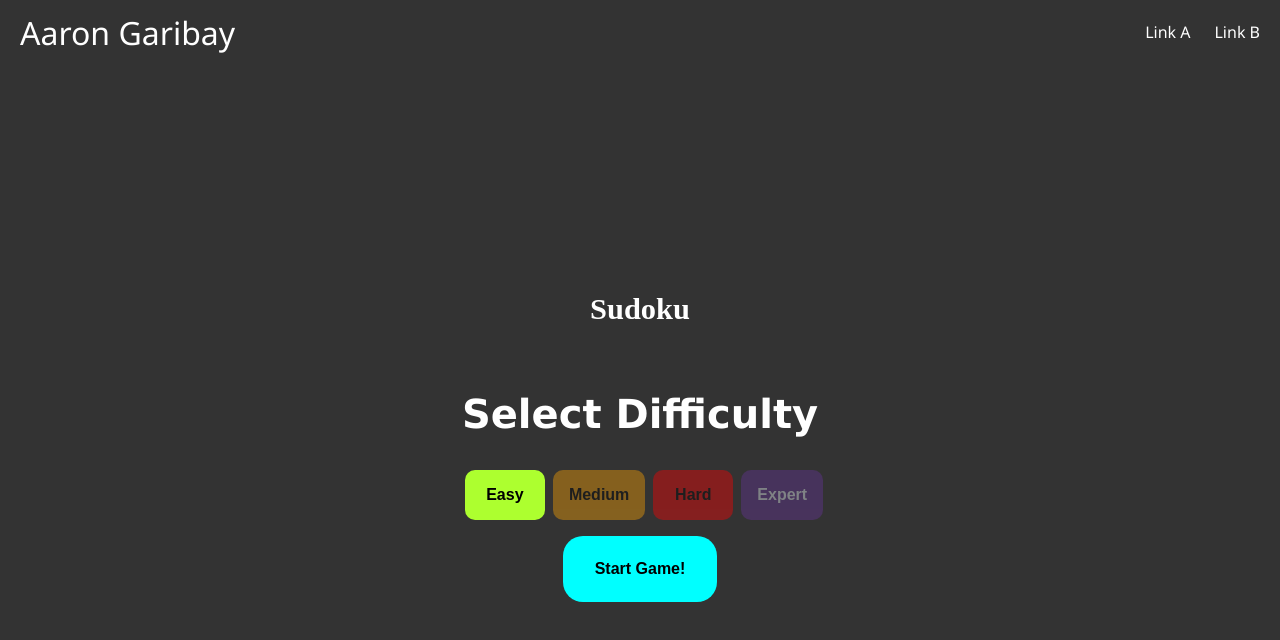
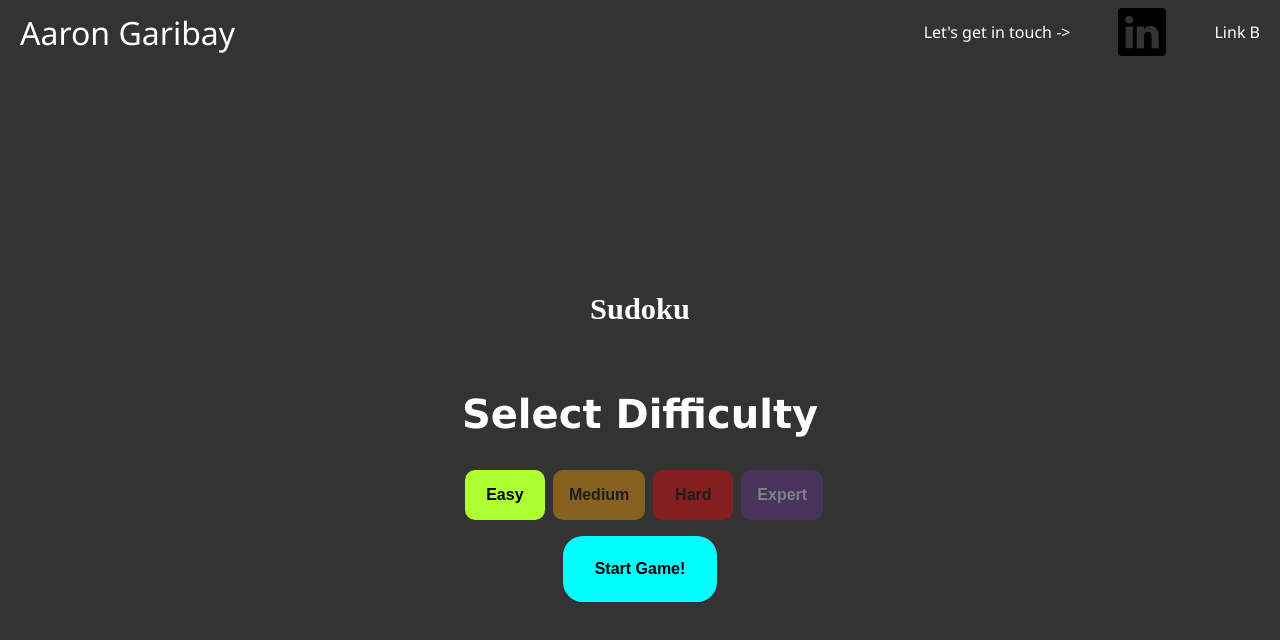
Before and after one commit to aHardReset/sudoku-game-ts, a React (Vite) app: page / in a window 1280 px wide. Shown: the top 640 px of the page. Built offline with nearby package versions, Linux system fonts and the light colour scheme.

Commit message:
Adding LinkedIn

```diff
--- a/src/Navbar.tsx
+++ b/src/Navbar.tsx
@@ -1,4 +1,5 @@
 import './styles/navbar.css'
+import linkedIn from './assets/linkedin.svg'
 
 function Navbar () {
   return (
@@ -9,8 +10,13 @@ function Navbar () {
       </a>
       <ul>
         <li>
-          <a className="nav-link" href="/">
-            Link A
+          <a href="#">
+            {"Let's get in touch ->"}
+          </a>
+        </li>
+        <li>
+          <a href="https://linkedin.com/in/AaronGaribay" target="_blank" rel='noreferrer'>
+            <img src={linkedIn} className="logo linkedin" alt="LinkedIn Logo" />
           </a>
         </li>
         <li>
--- a/src/styles/navbar.css
+++ b/src/styles/navbar.css
@@ -38,3 +38,15 @@
 .nav li:hover{
     background-color: #777;
 }
+
+.logo {
+    height: 6em;
+    padding: 1.5em;
+    will-change: filter;
+}
+.logo:hover {
+    filter: drop-shadow(0 0 2em #646cffaa);
+}
+.logo.linkedin:hover {
+    filter: drop-shadow(0 0 2em #61dafbaa);
+}
```
Also changed, not shown: src/assets/linkedin.svg (added).
